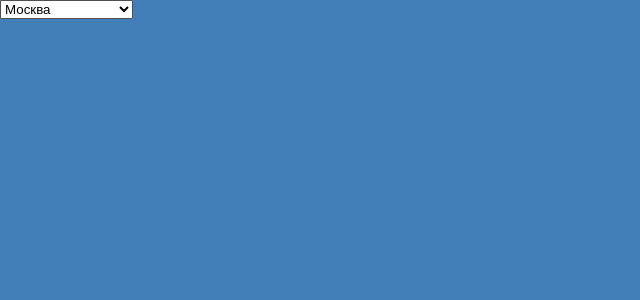
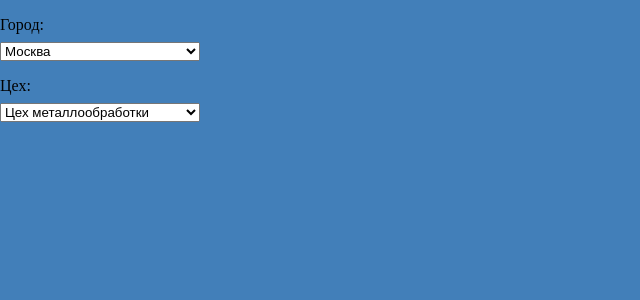
Before and after one commit to WarGhost132/sgs-test-task, a Vue app in the folder vue/: page /#/ in a window 1280 px wide. Shown: the top 300 px of the page, without its empty margins (0-640 px from the left). Built offline with nearby package versions, Linux system fonts and the light colour scheme.

Commit message:
add entity department

```diff
--- a/vue/src/app/providers/store.ts
+++ b/vue/src/app/providers/store.ts
@@ -17,6 +17,8 @@ export const setupStore = () => {
   return pinia
 }
 
+// Cities
 export * from '@/entities/city'
 
-export * from '@/features/counter'
+// Departments
+export * from '@/entities/department'
--- a/vue/src/entities/city/model/index.ts
+++ b/vue/src/entities/city/model/index.ts
@@ -1,3 +1 @@
-export * from './api'
 export * from './store'
-export * from './types'
--- /dev/null
+++ b/vue/src/entities/department/index.ts
@@ -0,0 +1 @@
+export * from './model'
--- /dev/null
+++ b/vue/src/entities/department/model/api/index.ts
@@ -0,0 +1 @@
+export { mockDepartments } from './mockData'
--- /dev/null
+++ b/vue/src/entities/department/model/api/mockData.ts
@@ -0,0 +1,8 @@
+import type { Departments } from '../types'
+
+export const mockDepartments: Departments = [
+  { id: '1', cityId: '1', name: 'Цех металлообработки' },
+  { id: '2', cityId: '1', name: 'Сборочный цех' },
+  { id: '3', cityId: '2', name: 'Литьевой цех' },
+  { id: '4', cityId: '3', name: 'Цех покраски' }
+]
--- /dev/null
+++ b/vue/src/entities/department/model/index.ts
@@ -0,0 +1,3 @@
+export * from './store'
+export * from './types'
+export * from './api'
--- /dev/null
+++ b/vue/src/entities/department/model/store.ts
@@ -0,0 +1,40 @@
+import { defineStore } from "pinia";
+import { computed, ref } from "vue";
+import type { Department, Departments } from "./types";
+import { mockDepartments } from "./api";
+
+export const useDepartmentStore = defineStore('departments', () => {
+  const departments = ref<Departments>([])
+  const isLoading = ref(false)
+  const error = ref<string | null>(null)
+
+  const getByCityId = computed(() => (cityId: string) => {
+    return departments.value.filter(d => d.cityId === cityId)
+  })
+
+  const getById = (id: string): Department | undefined => {
+    return departments.value.find(d => d.id === id)
+  }
+
+  const loadDepartments = async () => {
+    try {
+      isLoading.value = true
+      departments.value = mockDepartments
+    } catch (err) {
+      error.value = err instanceof Error ? err.message : 'Unknown error'
+    } finally {
+      isLoading.value = false
+    }
+  }
+
+  return {
+    departments,
+    isLoading,
+    error,
+
+    getByCityId,
+
+    getById,
+    loadDepartments
+  }
+})
--- /dev/null
+++ b/vue/src/entities/department/model/types.ts
@@ -0,0 +1,7 @@
+export interface Department {
+  id: string
+  cityId: string
+  name: string
+}
+
+export type Departments = Department[]
--- a/vue/src/pages/auth/index.vue
+++ b/vue/src/pages/auth/index.vue
@@ -1,22 +1,42 @@
 <script setup lang="ts">
-import {storeToRefs} from 'pinia'
-import {onMounted} from 'vue'
-import {useCityStore} from '@stores'
+import { storeToRefs } from 'pinia'
+import { computed, onMounted, ref } from 'vue'
+import { useCityStore, useDepartmentStore } from '@stores'
 
 const cityStore = useCityStore()
-const { cities, isLoading, error } = storeToRefs(cityStore)
+const departmentStore = useDepartmentStore()
 
-onMounted(() => {
-  cityStore.loadCities()
+const { cities, isLoading: cityLoading, error: cityError } = storeToRefs(cityStore)
+const { isLoading: deptLoading, error: deptError } = storeToRefs(departmentStore)
+
+const selectedCityId = ref('')
+
+onMounted(async () => {
+  await cityStore.loadCities()
+  await departmentStore.loadDepartments()
+
+  if (cities.value.length > 0) {
+    selectedCityId.value = cities.value[0].id
+  }
 })
+
+const filteredDepartments = computed(() => {
+  if (!selectedCityId.value) return []
+  return departmentStore.getByCityId(selectedCityId.value)
+})
+
+const error = computed(() => cityError.value || deptError.value)
+const isLoading = computed(() => cityLoading.value || deptLoading.value)
 </script>
 
 <template>
   <div>
     <div v-if="isLoading">Загрузка городов</div>
-    <div v-else-if="error">{{ error }}</div>
+    <div v-else-if="error" class="error">{{ error }}</div>
 
-    <select v-else>
+    <div v-else>
+      <label>Город:</label>
+      <select v-model="selectedCityId">
         <option
           v-for="city in cities"
           :key="city.id"
@@ -25,5 +45,35 @@ onMounted(() => {
           {{ city.name }}
         </option>
       </select>
+
+      <label>Цех:</label>
+      <select v-if="selectedCityId && filteredDepartments.length">
+        <option
+          v-for="department in filteredDepartments"
+          :key="department.id"
+          :value="department.id"
+        >
+          {{ department.name }}
+        </option>
+      </select>
+
+      <div v-else-if="selectedCityId && !filteredDepartments.length">
+        Нет доступных цехов
+      </div>
+    </div>
   </div>
 </template>
+
+<style scoped>
+.error {
+  color: red;
+}
+label {
+  display: block;
+  margin-top: 1rem;
+}
+select {
+  margin-top: 0.5rem;
+  min-width: 200px;
+}
+</style>
```
Lines whose indentation alone changed are shown as unchanged.
